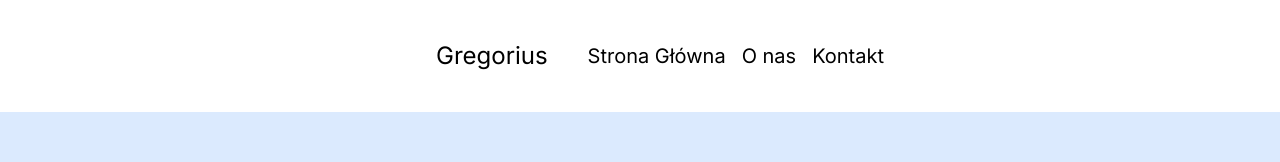
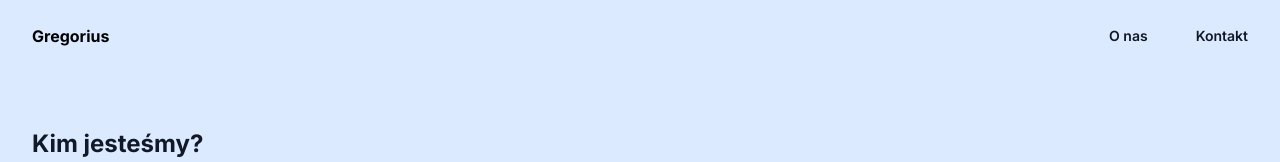
Before and after one commit to Brylson123/NextJS-Gregorius, a Next.js app: page / in a window 1280 px wide. Shown: the top 162 px of the page. Built offline with nearby package versions, Linux system fonts and the light colour scheme.

Commit message:
feat: Change nav

```diff
--- a/src/app/components/Nav/Nav.tsx
+++ b/src/app/components/Nav/Nav.tsx
@@ -1,22 +1,77 @@
-import Link from "next/link";
+"use client";
+import {useState} from "react";
+import { Dialog } from '@headlessui/react'
+import { Bars3Icon, XMarkIcon } from '@heroicons/react/24/outline'
+import Image from "next/image";
 
+const navigation = [
+    { name: 'O nas', href: '#' },
+    { name: 'Kontakt', href: '#' },
+]
 export default function Nav() {
+    const [mobileMenuOpen, setMobileMenuOpen] = useState(false)
+
     return (
-        <nav className="bg-white w-full h-1/4 flex items-center justify-center">
-            <h1 className="p-10 text-2xl">Gregorius</h1>
-            <div className="flex gap-4 text-xl">
-                <Link href="/">
-                    Strona Główna
-                </Link>
+        <header className="fixed inset-x-0 top-0 z-50">
+            <nav className="flex items-center justify-between p-6 lg:px-8" aria-label="Global">
+                <div className="flex lg:flex-1">
 
-                <Link href="/about">
-                    O nas
-                </Link>
+                        <span className="font-bold">Gregorius</span>
 
-                <Link href="/contact">
-                    Kontakt
-                </Link>
-            </div>
-        </nav>
+
+                </div>
+                <div className="flex lg:hidden">
+                    <button
+                        type="button"
+                        className="-m-2.5 inline-flex items-center justify-center rounded-md p-2.5 text-gray-700"
+                        onClick={() => setMobileMenuOpen(true)}
+                    >
+                        <span className="sr-only">Open main menu</span>
+                        <Bars3Icon className="h-6 w-6" aria-hidden="true" />
+                    </button>
+                </div>
+                <div className="hidden lg:flex lg:gap-x-12">
+                    {navigation.map((item) => (
+                        <a key={item.name} href={item.href} className="text-sm font-semibold leading-6 text-gray-900">
+                            {item.name}
+                        </a>
+                    ))}
+                </div>
+            </nav>
+            <Dialog as="div" className="lg:hidden" open={mobileMenuOpen} onClose={setMobileMenuOpen}>
+                <div className="fixed inset-0 z-50" />
+                <Dialog.Panel className="fixed inset-y-0 right-0 z-50 w-full overflow-y-auto bg-white px-6 py-6 sm:max-w-sm sm:ring-1 sm:ring-gray-900/10">
+                    <div className="flex items-center justify-between">
+                        <a href="#" className="-m-1.5 p-1.5">
+                            <span className="font-bold">Gregorius</span>
+
+                        </a>
+                        <button
+                            type="button"
+                            className="-m-2.5 rounded-md p-2.5 text-gray-700"
+                            onClick={() => setMobileMenuOpen(false)}
+                        >
+                            <span className="sr-only">Close menu</span>
+                            <XMarkIcon className="h-6 w-6" aria-hidden="true" />
+                        </button>
+                    </div>
+                    <div className="mt-6 flow-root">
+                        <div className="-my-6 divide-y divide-gray-500/10">
+                            <div className="space-y-2 py-6">
+                                {navigation.map((item) => (
+                                    <a
+                                        key={item.name}
+                                        href={item.href}
+                                        className="-mx-3 block rounded-lg px-3 py-2 text-base font-semibold leading-7 text-gray-900 hover:bg-gray-50"
+                                    >
+                                        {item.name}
+                                    </a>
+                                ))}
+                            </div>
+                        </div>
+                    </div>
+                </Dialog.Panel>
+            </Dialog>
+        </header>
     )
 }
```
